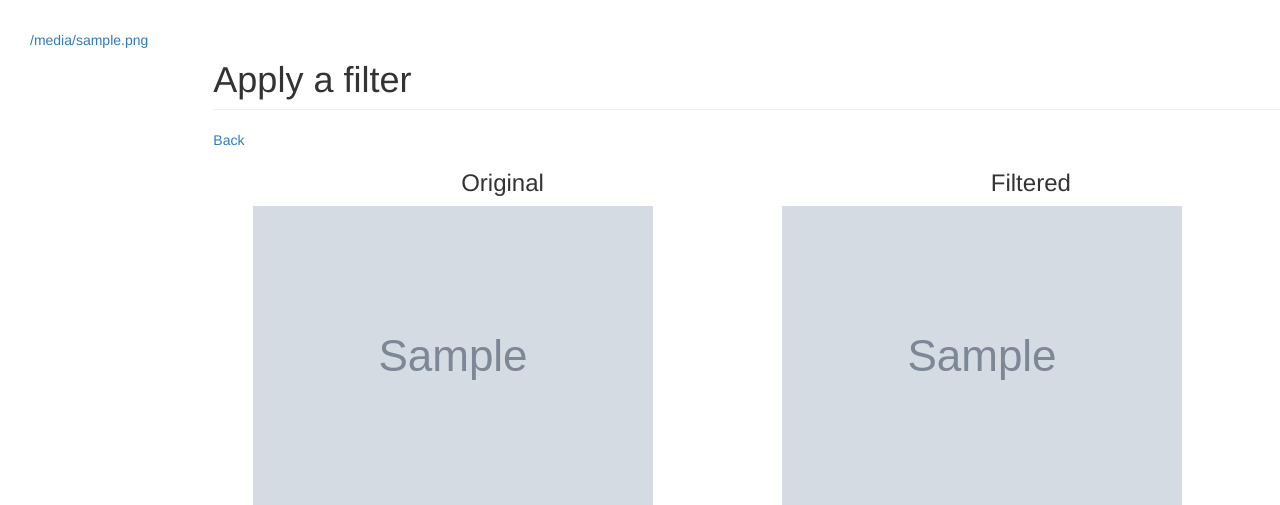
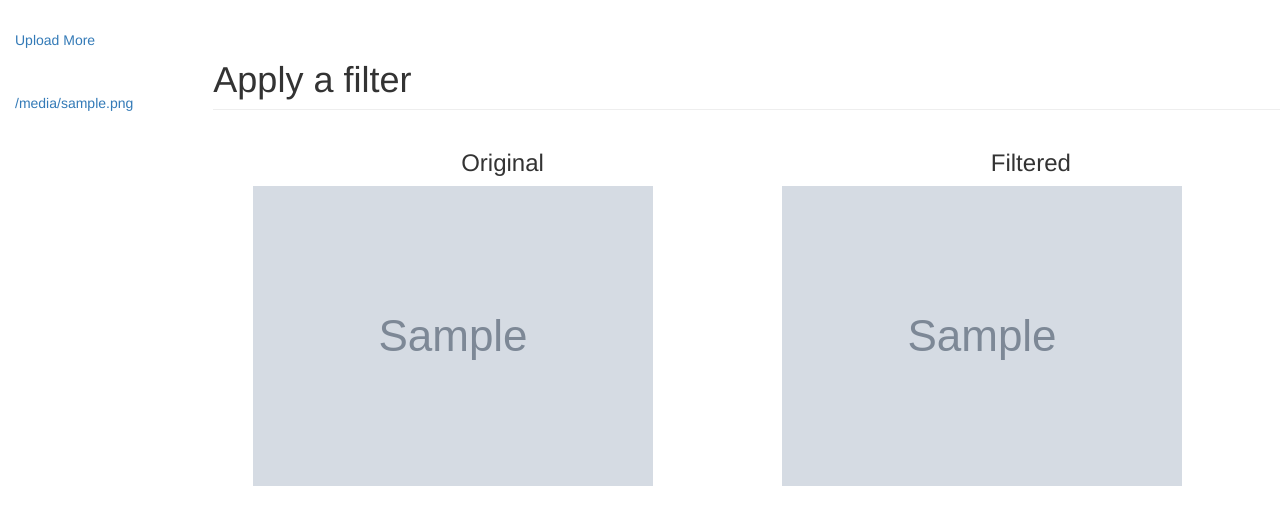
Before and after one commit to riosr8/DIP-Spatial-Filtering, a Flask app: template app/templates/filter.html in a window 1280 px wide. Shown: the part 52-557 px from the top of the page. Run offline with Flask 2, Linux system fonts and the light colour scheme; the template is opened without the code that fills it: most values are stand-ins (such as "Sample title", 1, 10 or a date in 2020); grey boxes marked "Sample" are stand-in pictures; some libraries are stand-ins or nearby versions.

Commit message:
added button to sidebar to upload more images

```diff
--- a/app/static/css/filter.css
+++ b/app/static/css/filter.css
@@ -1,3 +1,8 @@
+.nav-sidebar {
+  margin-bottom: 20px;
+  margin-left: -15px;
+}
+
 .nav li {
   border-bottom: 3px solid rgba(0, 0, 0, 0);
 }
--- a/app/templates/filter.html
+++ b/app/templates/filter.html
@@ -8,9 +8,13 @@
         <div class="row">
             <div class="col-sm-3 col-md-2 sidebar">
                 <ul class="nav nav-sidebar">
+                    <li><a href="{{ url_for('upload') }}">Upload More</a></li>
+                </ul>
+                <ul class="nav nav-sidebar">
                     {% for file_name in file_urls %}
                         {% if file_urls[file_name] == selected_image_url %}
-                            <li class="active"><a href="{{ url_for('filter_image', img_name=file_name) }}">{{ file_name }}</a></li>
+                            <li class="active"><a
+                                    href="{{ url_for('filter_image', img_name=file_name) }}">{{ file_name }}</a></li>
                         {% else %}
                             <li><a href="{{ url_for('filter_image', img_name=file_name) }}">{{ file_name }}</a></li>
                         {% endif %}
@@ -19,7 +23,6 @@
             </div>
             <div class="col-md-offset-2 main">
                 <h1 class="page-header">Apply a filter</h1>
-                <a href="{{ url_for('upload') }}">Back</a>
                 <ul>
                     <div class="row">
                         <div class="col-xs-6 col-md-6 col-lg-6">
```
